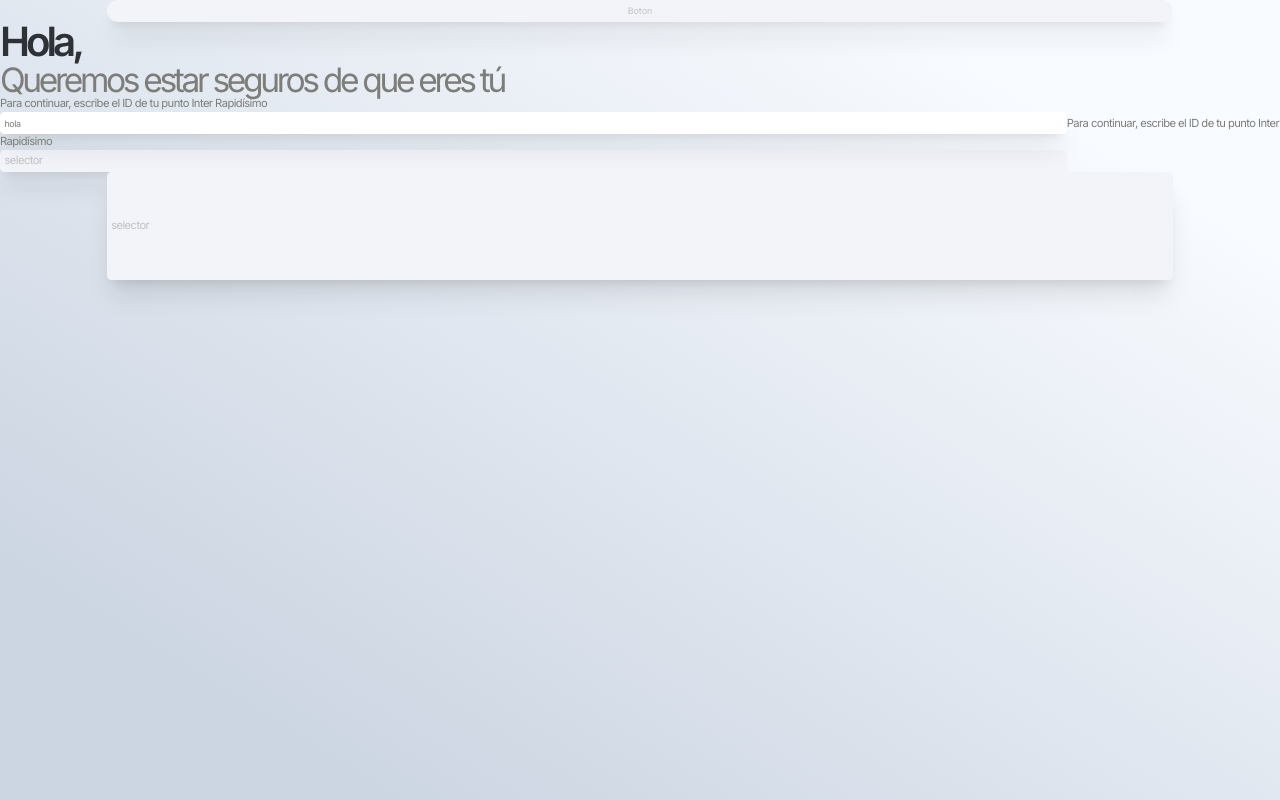
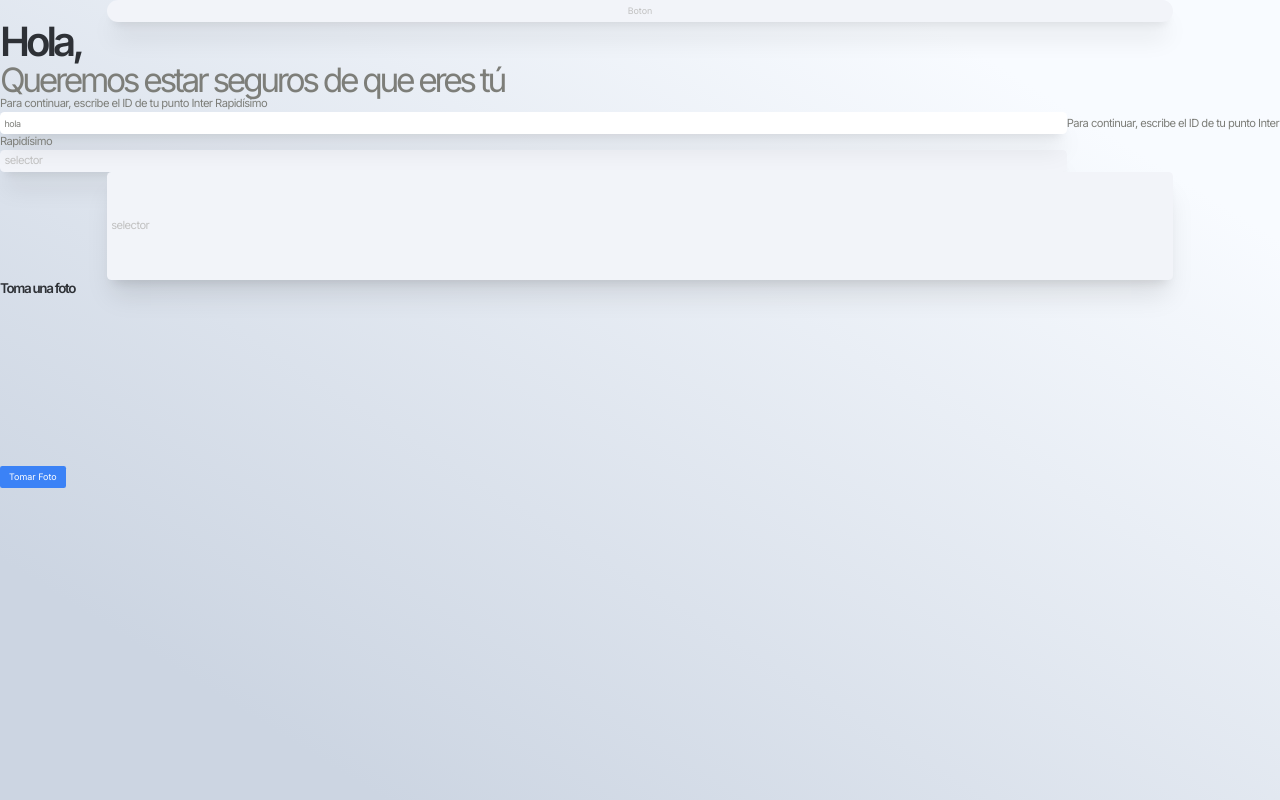
Before and after one commit to ChristianFajardo2022/imagen-corporativa, a React (Vite) app: page / in a window 1280 px wide. Built offline with nearby package versions, Linux system fonts and the light colour scheme; no server answers.

Commit message:
foto en home

```diff
--- a/src/App.jsx
+++ b/src/App.jsx
@@ -1,4 +1,5 @@
 import { Button } from "./componentes/Button";
+import TakePhoto from "./componentes/TakePhoto";
 
 function App() {
   return (
@@ -11,6 +12,7 @@
       <span>Para continuar, escribe el ID de tu punto Inter Rapidísimo</span>
       <span className="selectoresTexto">selector</span>
       <span className="selectoresCaja">selector</span>
+      <TakePhoto/>
     </>
   );
 }
```
